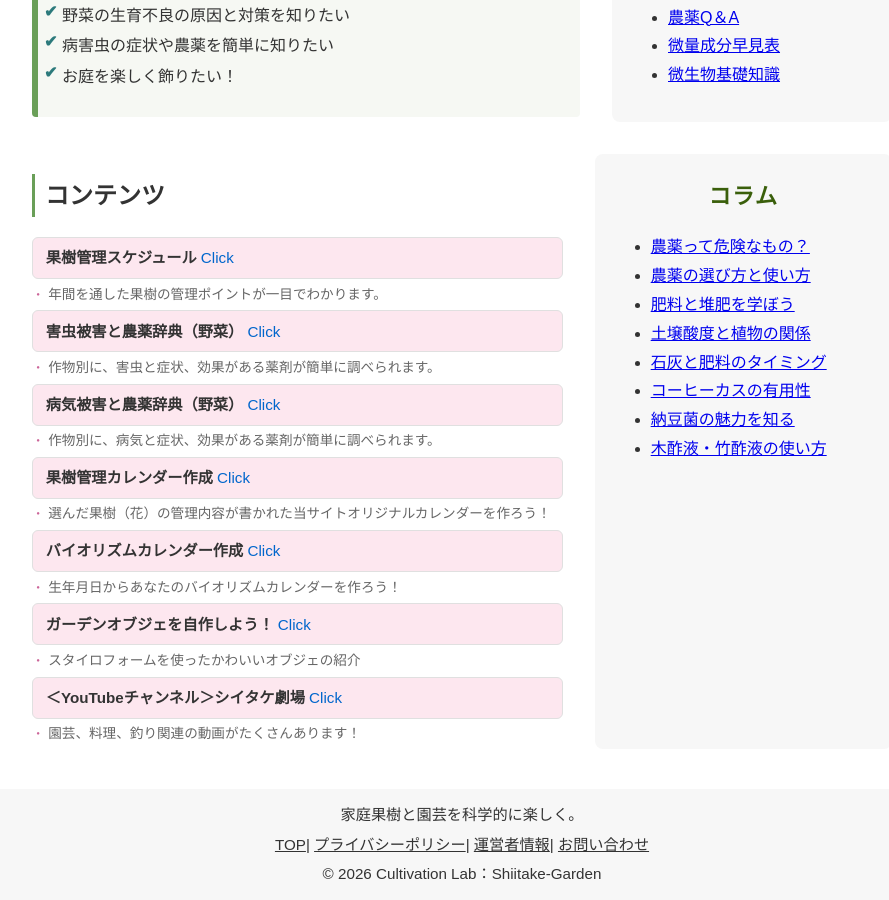
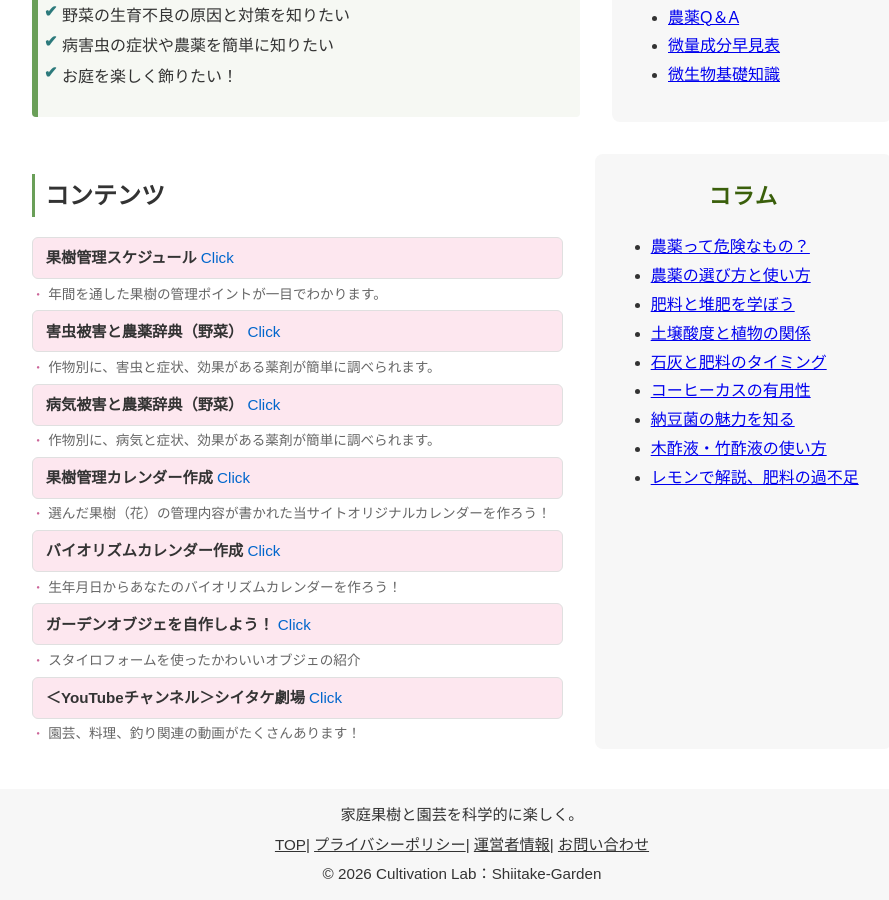
Before and after one commit to shiitake-garden/shiitake-garden.github.io, a Jekyll site: the page built from index.html, in a window 1280 px wide and 900 px high, scrolled down 655 px. Shown: the whole window, without its empty margins (178-1067 px from the left). Built offline with Jekyll 4.4.1, drawn with Linux system fonts in a browser that asks for light colours.

Commit message:
Update index.html

```diff
--- a/index.html
+++ b/index.html
@@ -74,6 +74,7 @@
       <li><a href="/column/column_cafe_taihi.html">コーヒーカスの有用性</a></li>
       <li><a href="/column/column_nattoukin.html">納豆菌の魅力を知る</a></li>
       <li><a href="/column/column_mokusakueki.html">木酢液・竹酢液の使い方</a></li>
+      <li><a href="/column/column_hiryou_kankiktu.html">レモンで解説、肥料の過不足</a></li>
     </ul>
   </aside>
 </section>
```
